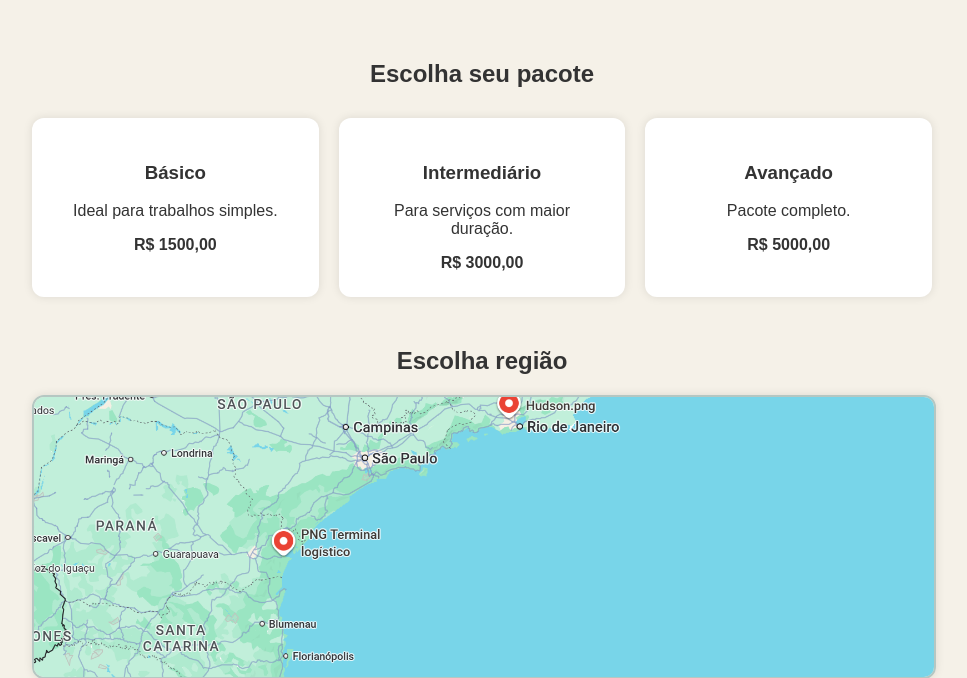
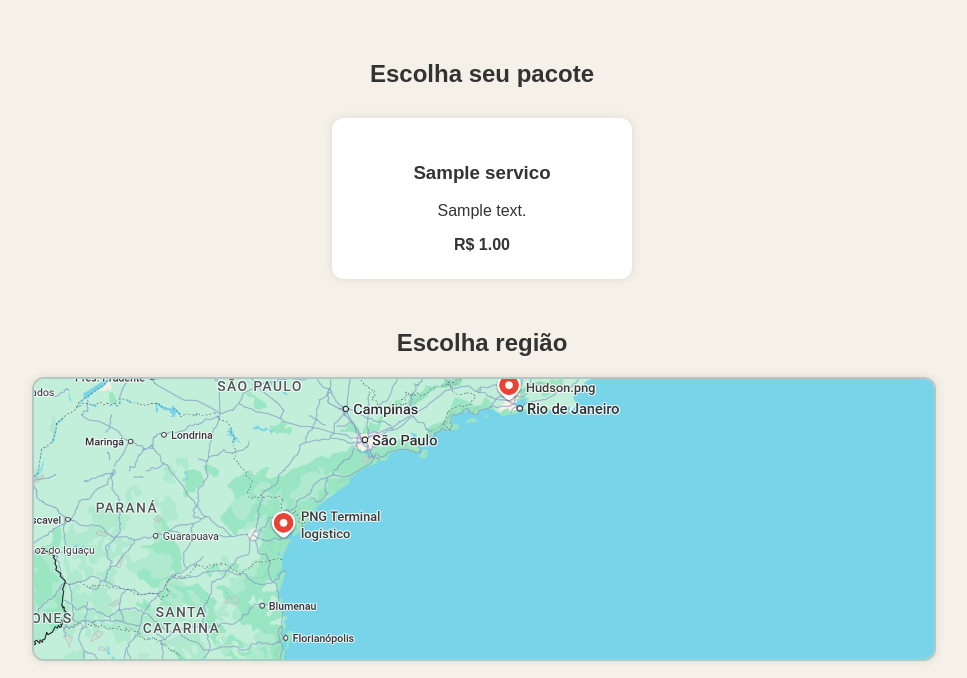
Before and after one commit to Timour-Cortez/Projeto_Agendamento_Django, a Django app: page / in a window 1280 px wide. Shown: the part 194-872 px from the top of the page, without its empty margins (158-1125 px from the left). Run offline with Django 5.2, Linux system fonts and the light colour scheme; tables that the repository leaves empty hold one stand-in row (values such as "Sample post").

Commit message:
sprint 7

```diff
--- a/agendamento/urls.py
+++ b/agendamento/urls.py
@@ -4,4 +4,5 @@ from . import views
 urlpatterns = [
     path('', views.home, name='home'),
     path('login/', views.login, name='login'),
+    path('agendar/', views.agendar, name='agendar'),
 ]
--- a/agendamento/views.py
+++ b/agendamento/views.py
@@ -1,7 +1,25 @@
-from django.shortcuts import render
+from django.shortcuts import render, redirect
+from .models import Servico
+from .forms import AgendamentoForm
+
 
 def home(request):
-    return render(request, 'index.html')
+    servicos = Servico.objects.all()
+    return render(request, 'index.html', {'servicos': servicos})
+
 
 def login(request):
     return render(request, 'login.html')
+
+
+def agendar(request):
+    if request.method == 'POST':
+        form = AgendamentoForm(request.POST)
+
+        if form.is_valid():
+            form.save()
+            return redirect('home')
+    else:
+        form = AgendamentoForm()
+
+    return render(request, 'agendar.html', {'form': form})
--- a/templates/index.html
+++ b/templates/index.html
@@ -23,23 +23,13 @@
             <h2>Escolha seu pacote</h2>
 
             <div class="servicos">
-                <div class="card">
-                    <h3>Básico</h3>
-                    <p>Ideal para trabalhos simples.</p>
-                    <strong>R$ 1500,00</strong>
-                </div>
-
-                <div class="card">
-                    <h3>Intermediário</h3>
-                    <p>Para serviços com maior duração.</p>
-                    <strong>R$ 3000,00</strong>
-                </div>
-
-                <div class="card">
-                    <h3>Avançado</h3>
-                    <p>Pacote completo.</p>
-                    <strong>R$ 5000,00</strong>
-                </div>
+                {% for servico in servicos %}
+                    <div class="card">
+                        <h3>{{ servico.nome }}</h3>
+                        <p>{{ servico.descricao }}</p>
+                        <strong>R$ {{ servico.preco }}</strong>
+                    </div>
+                {% endfor %}
             </div>
 
             <section class="secao-mapa">
```
Also changed, not shown: agendamento/admin.py (+6 -1 lines), agendamento/forms.py (added, +13 -0 lines), templates/agendar.html (added, +32 -0 lines).
